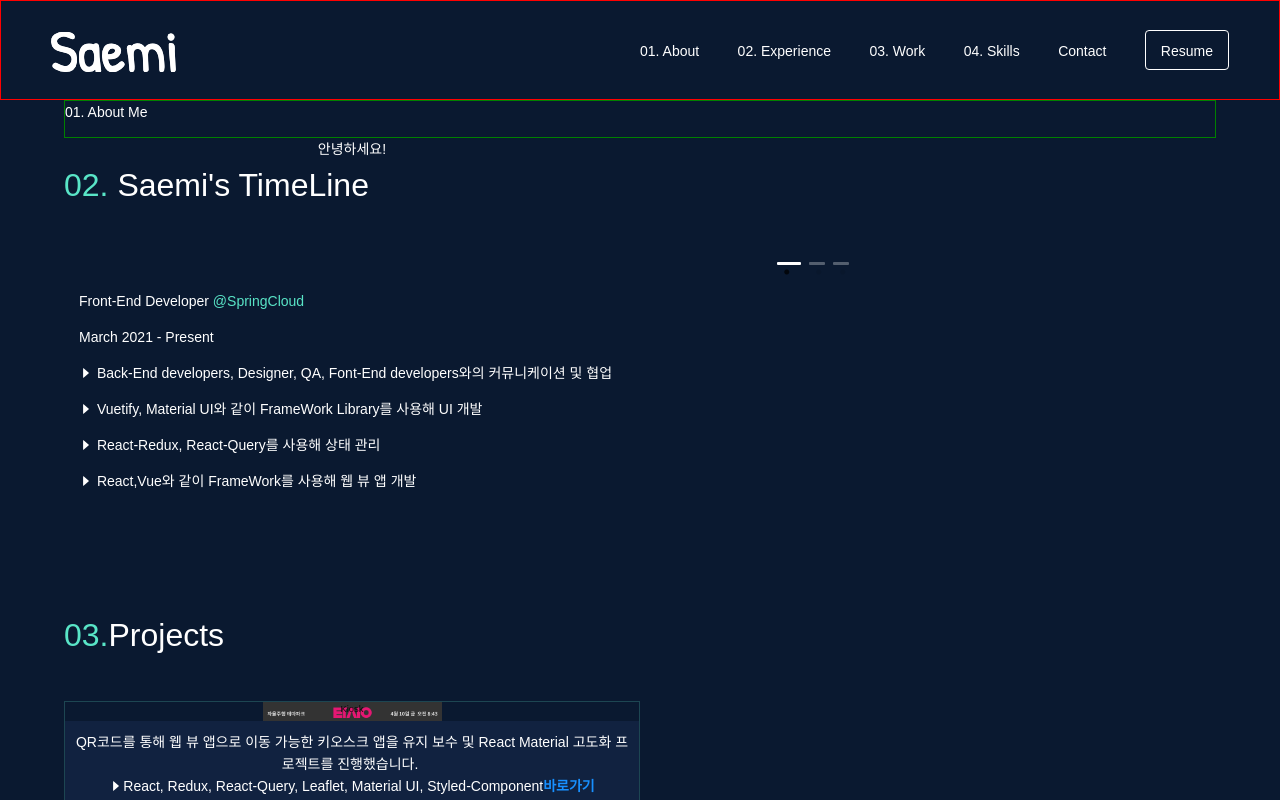
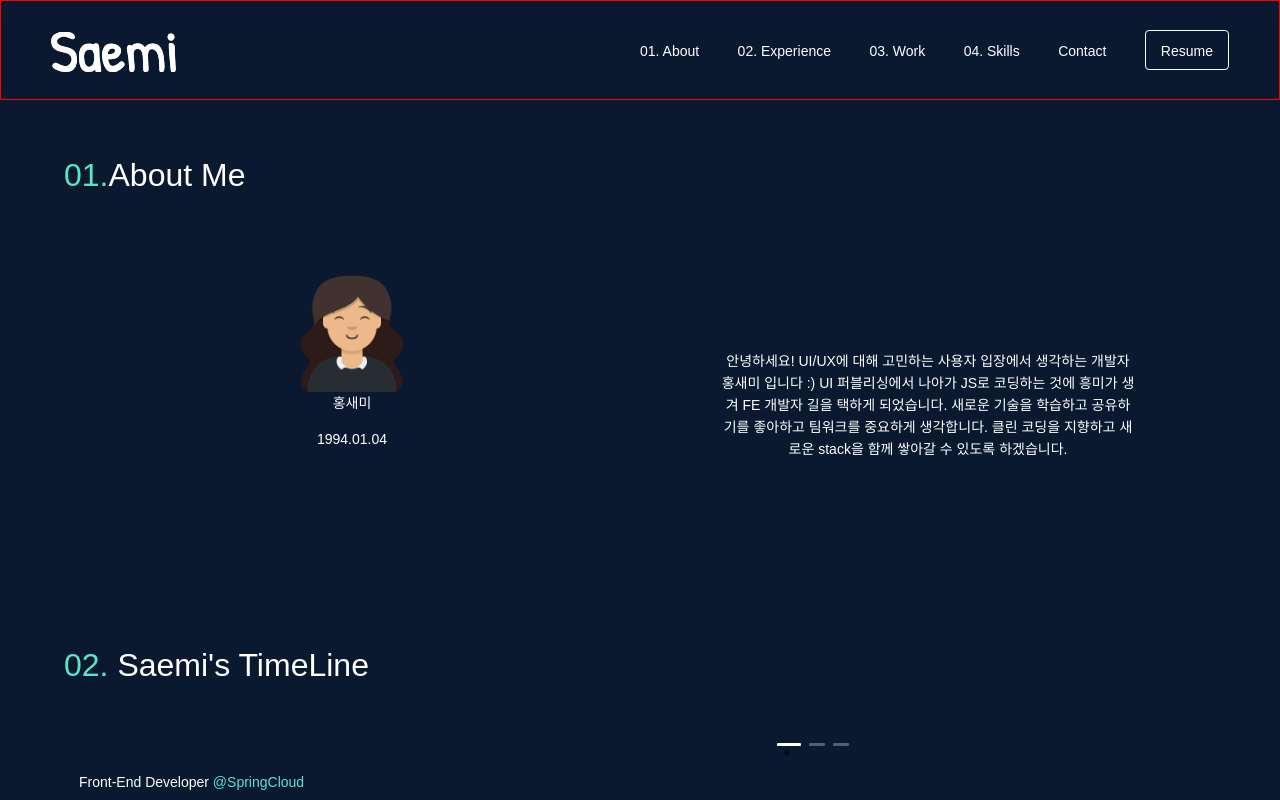
Before and after one commit to Saemi-H/new_profile_early_2022, a React (Create React App) app: page /main in a window 1280 px wide. Shown: the top 800 px of the page. Built offline with nearby package versions, Linux system fonts and the light colour scheme; a web font is replaced by a local one.

Commit message:
feat: complete AbouMe section

```diff
--- a/src/Intro/IntroIndex.js
+++ b/src/Intro/IntroIndex.js
@@ -4,9 +4,34 @@ import { useDispatch } from 'react-redux';
 import styled from "styled-components";
 import avatar from "../images/avatar.png";
 
+const StyledAvatar = styled.img`
+  width: 20%;
+`;
+
+const StyledLeftSide = styled.div`
+  width: 50%;
+  @media only screen and (max-width: 1000px){
+    width: 100%;
+  }
+`;
+
+const StyledRightSide = styled.div`
+  width: 50%;
+  position: relative;
+  text-align: center;
+  padding: 5rem;
+  box-sizing: border-box;
+  @media only screen and (max-width: 1000px){
+    width: 100%;
+    padding-top:0;
+  }
+`;
+
 const StyledTitleBox = styled.div`
-    border: 1px solid green;
+    margin-top: 50px;
     text-align: left;
+    font-size: 2rem;
+    margin-bottom: 40px;
     >p::after{
         display: inline-block;
         content: "";
@@ -14,14 +39,24 @@ const StyledTitleBox = styled.div`
         background-color: rgba(255, 255, 255, 0.3);
         margin-left: 1rem;
     }
+    @media only screen and (max-width: 1000px){
+    margin-top: 0;
+  }
 `;
 
+const StyledColor = styled.span`
+    color: #59e5c7;
+`;
+
+
 const StyledContainer = styled.div`
+    padding: 30px 0px 100px;
     display: flex;
     justify-content: space-between;
-        .intro{
-            width: 50%;
-        }
+    @media only screen and (max-width: 1000px){
+    display: block;
+    padding: 0;
+  }
 `;
 
 
@@ -34,12 +69,20 @@ const sectionRef = useRef();
   return (
     <>
         <StyledTitleBox ref={sectionRef}>
-          <p>01. About Me</p>
+          <p><StyledColor>01.</StyledColor>About Me</p>
       </StyledTitleBox>
       <StyledContainer>
-              <div className='intro'>
-                  안녕하세요!
-              </div>
+      <StyledLeftSide>
+      <StyledAvatar src={avatar} alt="My Avatar" />
+        <p>홍새미</p>
+        <p>1994.01.04</p>
+        </StyledLeftSide>
+              <StyledRightSide>
+                  안녕하세요! UI/UX에 대해 고민하는 사용자 입장에서 생각하는 개발자 홍새미 입니다 :)
+                  UI 퍼블리싱에서 나아가 JS로 코딩하는 것에 흥미가 생겨 FE 개발자 길을 택하게 되었습니다.
+                  새로운 기술을 학습하고 공유하기를 좋아하고 팀워크를 중요하게 생각합니다.
+                  클린 코딩을 지향하고 새로운 stack을 함께 쌓아갈 수 있도록 하겠습니다.
+              </StyledRightSide>
           </StyledContainer>
     </>
   )
```
Also changed, not shown: src/AppBar/ResponsiveAppBar.js (+28 -0 lines).
